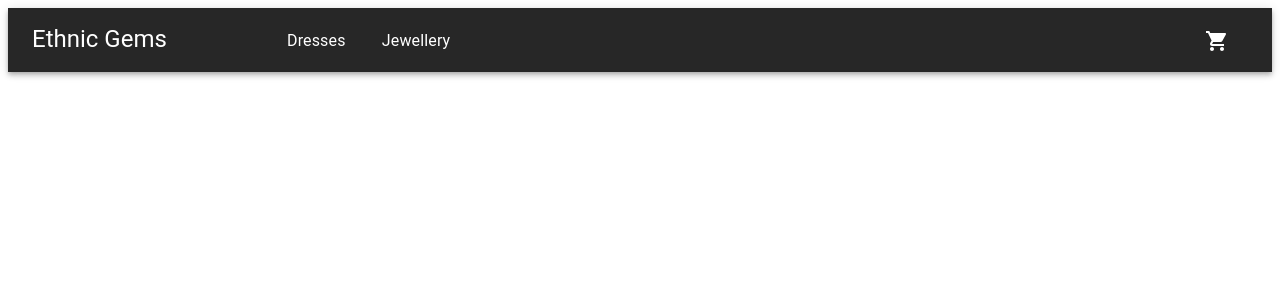
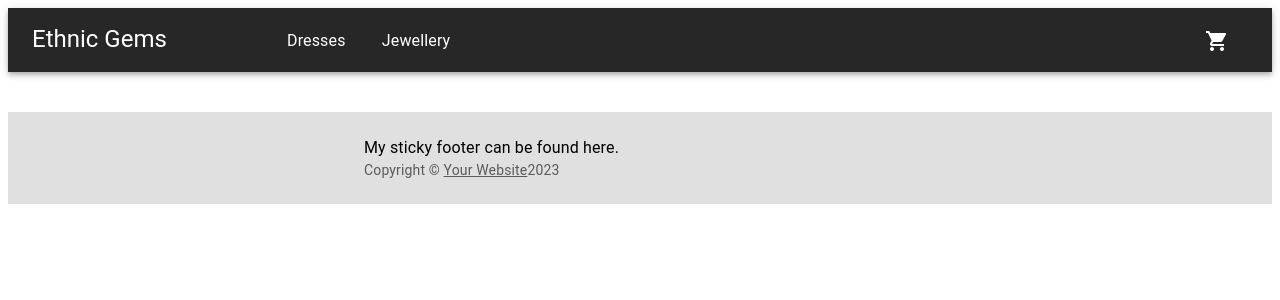
Before and after one commit to arasidobariya/ethnicGems, a React (Create React App) app: page /products/1 in a window 1280 px wide. Shown: the top 300 px of the page. Built offline with nearby package versions, Linux system fonts and the light colour scheme.

Commit message:
added sticky footer

```diff
--- a/src/App.js
+++ b/src/App.js
@@ -3,6 +3,7 @@
 import { Route, Routes } from "react-router-dom";
 import Header from "./components/Header";
 import ProductList from "./components/ProductList";
+import StickyFooter from "./components/Footer";
 function App() {
   return (
     <div className="body">
@@ -11,6 +12,7 @@
         <Route path="/" element={<Home />} />
         <Route path="/products/:id" element={<ProductList />} />
       </Routes>
+      <StickyFooter />
     </div>
   );
 }
--- a/src/Styles/NavLink.js
+++ b/src/Styles/NavLink.js
@@ -3,7 +3,11 @@
 
 const StyledNavLink = styled(NavLink)`
   color: white;
+  font-weight: normal;
   text-decoration: none;
+  &.active {
+    color: rgb(246, 191, 250);
+  }
 `;
 
 export default StyledNavLink;
--- /dev/null
+++ b/src/components/Footer.js
@@ -0,0 +1,47 @@
+import * as React from "react";
+import { createTheme, ThemeProvider } from "@mui/material/styles";
+import Box from "@mui/material/Box";
+import Typography from "@mui/material/Typography";
+import Container from "@mui/material/Container";
+import Link from "@mui/material/Link";
+
+function Copyright() {
+  return (
+    <Typography variant="body2" color="text.secondary">
+      {"Copyright © "}
+      <Link color="inherit" href="https://mui.com/">
+        Your Website
+      </Link>
+      {new Date().getFullYear()}
+    </Typography>
+  );
+}
+
+// TODO remove, this demo shouldn't need to reset the theme.
+const defaultTheme = createTheme();
+
+export default function StickyFooter() {
+  return (
+    <ThemeProvider theme={defaultTheme}>
+      <Box
+        component="footer"
+        sx={{
+          py: 3,
+          px: 2,
+          mt: "auto",
+          backgroundColor: (theme) =>
+            theme.palette.mode === "light"
+              ? theme.palette.grey[300]
+              : theme.palette.grey[800],
+        }}
+      >
+        <Container maxWidth="sm">
+          <Typography variant="body1">
+            My sticky footer can be found here.
+          </Typography>
+          <Copyright />
+        </Container>
+      </Box>
+    </ThemeProvider>
+  );
+}
--- a/src/components/Header.js
+++ b/src/components/Header.js
@@ -66,7 +66,9 @@
             <Grid container spacing={1}>
               <Grid item md={2.5}>
                 <StyledNavLink to="/">
-                  <Typography variant="h5">Ethnic Gems</Typography>
+                  <Typography variant="h5" sx={{ fontFamily: "Roboto" }}>
+                    Ethnic Gems
+                  </Typography>
                 </StyledNavLink>
               </Grid>
               <Grid item container md={9}>
--- a/src/components/Home.js
+++ b/src/components/Home.js
@@ -9,6 +9,7 @@
 } from "@mui/material";
 import DarkButton from "../Styles/darkButton";
 import { Link } from "react-router-dom";
+import StyledNavLink from "../Styles/NavLink";
 function Home() {
   const products = [
     {
@@ -98,13 +99,15 @@
                 component="div"
                 variant="h5"
                 textAlign={"center"}
-                sx={{ fontFamily: "Lato" }}
+                sx={{ fontFamily: "sans-serif" }}
               >
                 "Explore your true style with this Ethnic Dress"
               </Typography>
             </CardContent>
             <Box sx={{ textAlign: "center", mt: 2, p: 1 }}>
-              <DarkButton variant="contained">Shop now</DarkButton>
+              <DarkButton variant="contained">
+                <StyledNavLink to="/products/dresses">Shop now </StyledNavLink>
+              </DarkButton>
             </Box>
           </Grid>
           <Grid item xs={12} md={6}>
```
